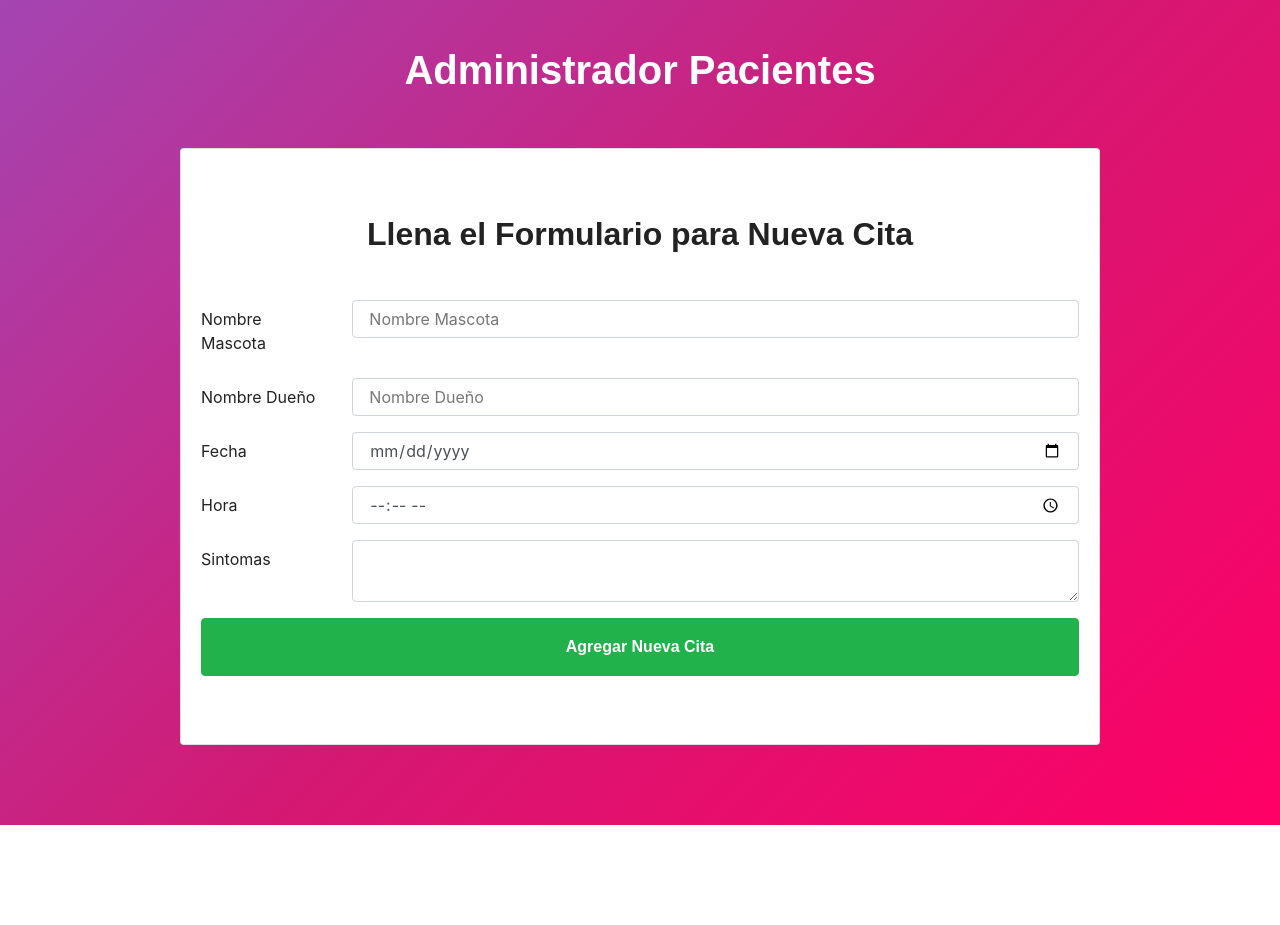
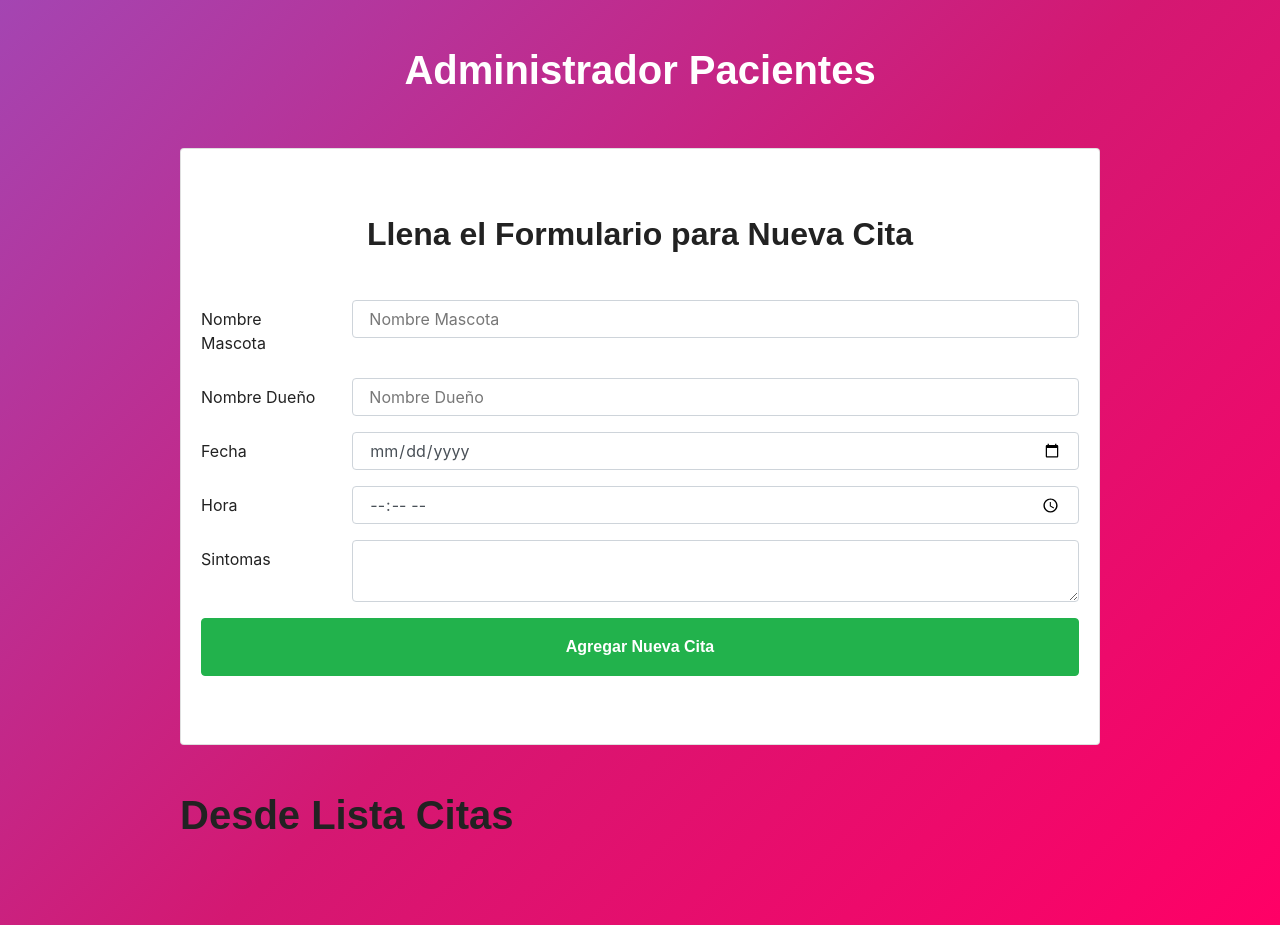
Before and after one commit to crisroddev/react-hooks-redux, a React (Create React App) app in the folder administrador-pacientes/: page / in a window 1280 px wide. Before the commit the page ends 825 px from the top, so only its background shows below. Built offline with nearby package versions, Linux system fonts and the light colour scheme; a web font is replaced by a local one.

Commit message:
Parto ListaCitas y paso por props el state

```diff
--- a/administrador-pacientes/src/App.js
+++ b/administrador-pacientes/src/App.js
@@ -2,6 +2,7 @@
 import './bootstrap.min.css'
 import Header from './components/Header';
 import NuevaCita from './components/NuevaCita';
+import ListaCitas from './components/ListaCitas';
 
 class App extends Component {
   state = {
@@ -30,6 +31,11 @@
               crearNuevaCita={this.crearNuevaCita}
             />
           </div>
+          <div className="mt-5 col-md-10 mx-auto">
+            <ListaCitas
+              citas={this.state.citas}
+            />
+          </div>
         </div>
       </div>
      );
--- /dev/null
+++ b/administrador-pacientes/src/components/ListaCitas.js
@@ -0,0 +1,9 @@
+import React from 'react'
+
+const ListaCitas = () => {
+    return (
+        <h1>Desde Lista Citas</h1>
+     );
+}
+
+export default ListaCitas;
```
